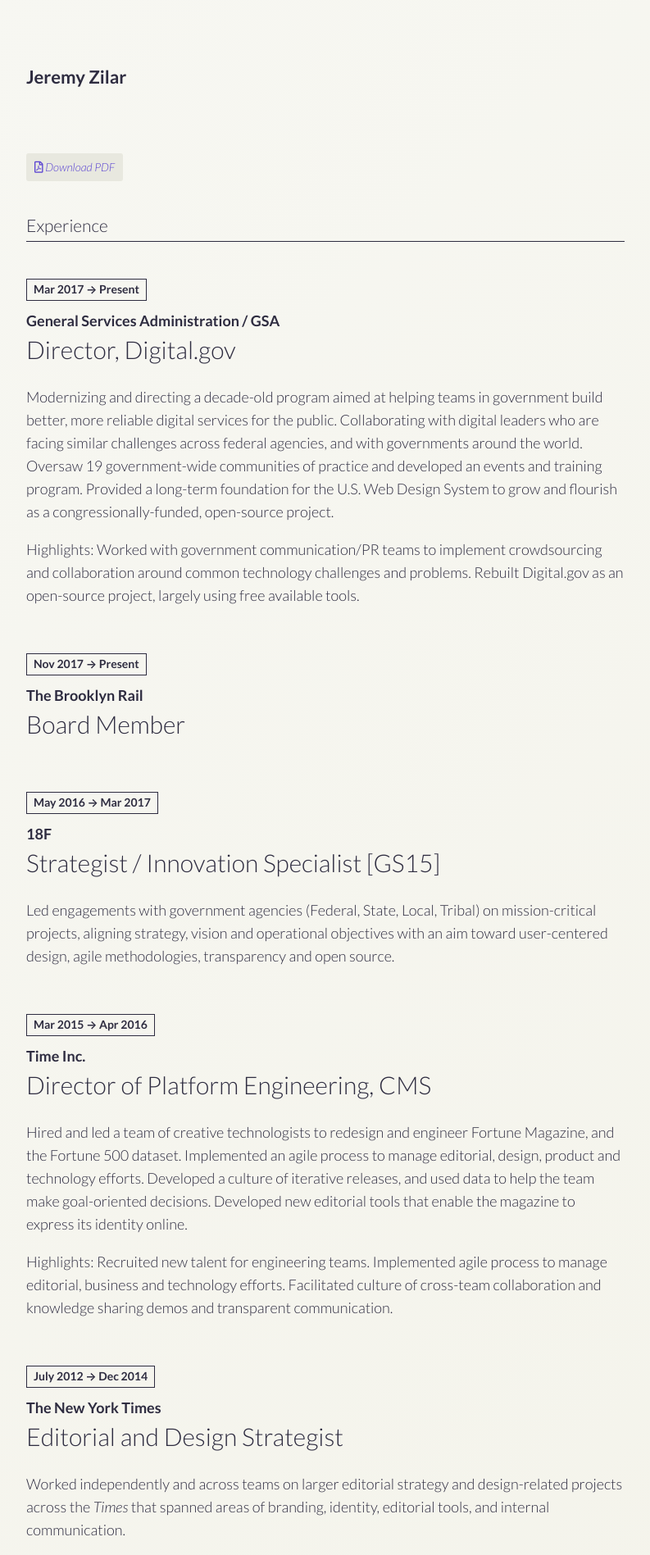
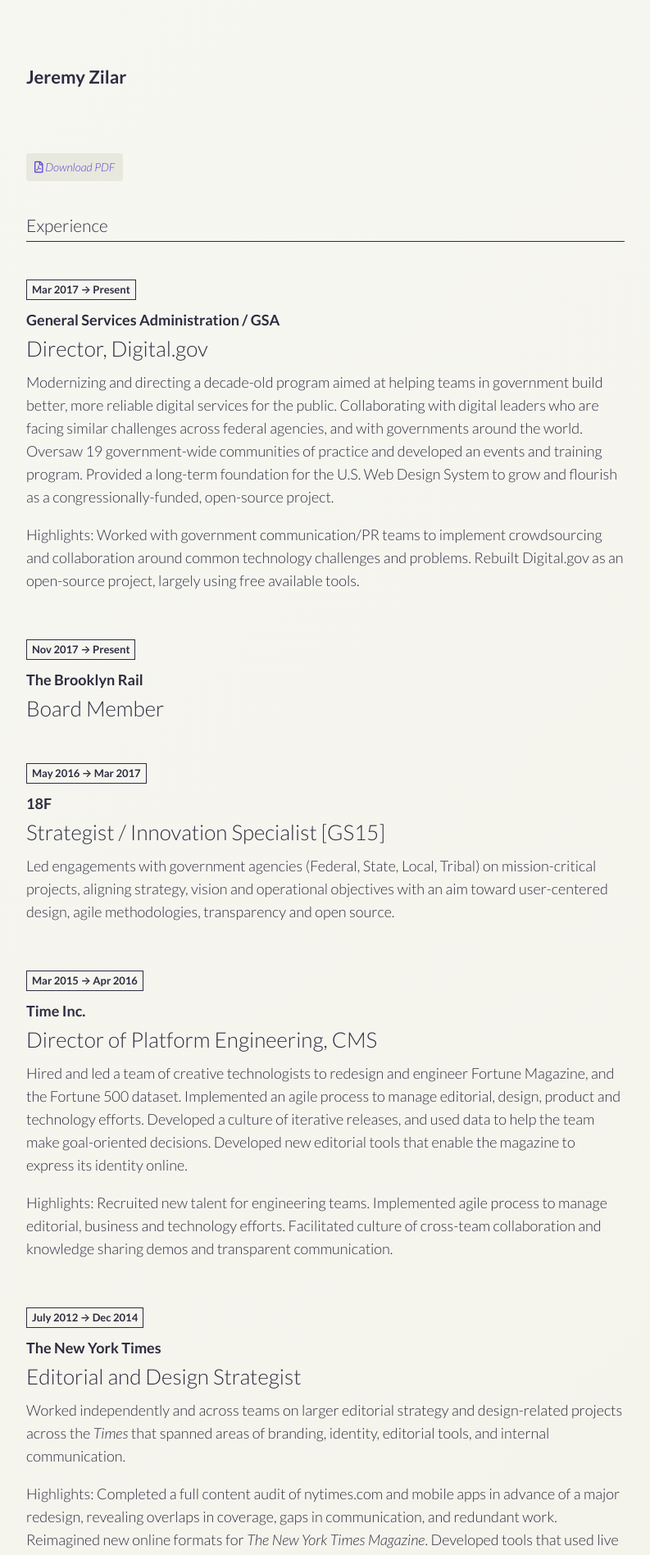
Before and after one commit to jeremyzilar/jeremyzilar.com, a Jekyll site: the page built from _pages/work/resume.md, in a window 1280 px wide. Shown: the top 1897 px of the page at 82% size, without its empty margins (53-846 px from the left). Built offline with Jekyll 4.4.1, drawn with Linux system fonts in a browser that asks for light colours; nearby versions of some CDN libraries.

Commit message:
update styles

```diff
--- a/_sass/_resume.scss
+++ b/_sass/_resume.scss
@@ -12,10 +12,10 @@
     .date{
       margin-bottom: 12px;
       font-weight: 600;
-      padding: 3px 8px 4px 8px;
+      padding: 2px 6px 3px 6px;
       border: 1px $deep solid;
       display: inline-block;
-      font-size: 14px;
+      font-size: 13px;
       line-height: 18px;
     }
     h5{
@@ -23,7 +23,11 @@
       font-weight: 700;
     }
     h3{
-      font-size: 30px;
+      font-size: 26px;
+      margin-bottom: .5em;
+    }
+    p{
+      margin-top: 0;
     }
   }
   .pdf{
```
Also changed, not shown: _pages/work/brooklynrail.md (deleted, +0 -12 lines), _pages/work/digitalgov.md (+3 -1 lines), index.md (+1 -1 lines).
